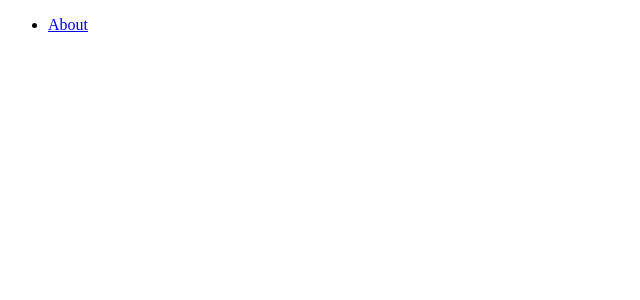
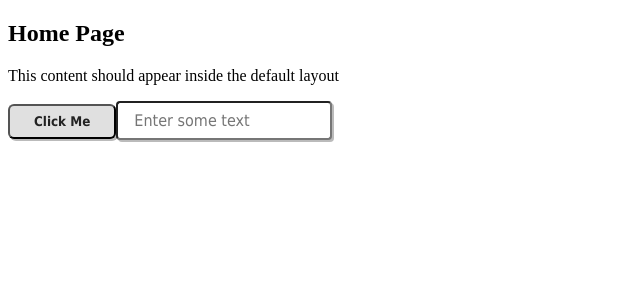
Before and after one commit to khademmilad/nuxt_todo, a Nuxt app: page / in a window 1280 px wide. Shown: the top 300 px of the page, without its empty margins (0-640 px from the left). Built offline with nearby package versions, Linux system fonts and the light colour scheme.

Commit message:
feat: add BaseButton and BaseInput components, update about and index pages, and integrate Pinia for state management

```diff
--- /dev/null
+++ b/app/components/BaseButton.vue
@@ -0,0 +1,39 @@
+<script setup lang="ts">
+const props = defineProps<{
+  type?: 'button' | 'submit' | 'reset'
+  class?: string
+  disable?: boolean
+}>();
+</script>
+
+<template>
+    <button
+        :type="props.type || 'button'"
+        :class="['windows98-btn', props.class]"
+        :disabled="props.disable"
+    >
+        <slot />
+    </button>
+</template>
+
+<style scoped>
+.windows98-btn {
+  font-family: 'Tahoma', 'Geneva', sans-serif;
+  border-width: 2px;
+  border-style: outset;
+  background: #e0e0e0;
+  color: #222;
+  box-shadow: 2px 2px 0 #bbb;
+  padding: 0.5rem 1.5rem;
+  border-radius: 6px;
+  font-weight: bold;
+  transition: background 0.1s;
+  user-select: none;
+  cursor: pointer;
+}
+
+.windows98-btn:active {
+  border-style: inset;
+  background: #d0d0d0;
+}
+</style>
--- /dev/null
+++ b/app/components/BaseInput.vue
@@ -0,0 +1,33 @@
+<script setup lang="ts">
+const props = defineProps<{
+    modalValue: string,
+    placeholder?: string,
+    class?: string
+}>();
+const emit = defineEmits(['update:modalValue'])
+</script>
+
+<template>
+<input
+    :value="props.modalValue"
+    :placeholder="props.placeholder"
+    :class="['windows98-input', props.class]"
+    @input="emit('update:modalValue', ($event.target as HTMLInputElement).value)"
+/>
+
+</template>
+
+<style scoped>
+.windows98-input {
+  font-family: 'Tahoma', 'Geneva', sans-serif;
+  border-width: 2px;
+  border-style: inset;
+  background: #fff;
+  color: #222;
+  box-shadow: 2px 2px 0 #bbb;
+  padding: 0.5rem 1rem;
+  border-radius: 4px;
+  font-size: 1rem;
+  transition: background 0.1s;
+}
+</style>
--- a/app/pages/about.vue
+++ b/app/pages/about.vue
@@ -3,4 +3,5 @@
     <p>This page will be displayed at the /about route.</p>
   </section>
   <nuxt-link to="/">Go back to Home</nuxt-link>
+  <BaseButton>Click Me about</BaseButton>
 </template>
--- a/app/pages/index.vue
+++ b/app/pages/index.vue
@@ -1,11 +1,19 @@
+<script setup lang="ts">
+const inputValue = ref('');
+
+const handleSubmit = () => {
+  alert(`Submitted value: ${inputValue.value}`);
+};
+</script>
+
 <template>
-  <header>
-    <nav>
-      <ul>
-        <li><NuxtLink to="/about">About</NuxtLink></li>
-        <!-- <li><NuxtLink to="/posts/1">Post 1</NuxtLink></li>
-        <li><NuxtLink to="/posts/2">Post 2</NuxtLink></li> -->
-      </ul>
-    </nav>
-  </header>
+  <div>
+    <h2>Home Page</h2>
+    <p>This content should appear inside the default layout</p>
+  </div>
+  <BaseButton @click="handleSubmit">Click Me</BaseButton>
+  <BaseInput
+    v-model:modalValue="inputValue"
+    placeholder="Enter some text"
+  />
 </template>
--- a/nuxt.config.ts
+++ b/nuxt.config.ts
@@ -2,6 +2,7 @@
 export default defineNuxtConfig({
   compatibilityDate: '2025-07-15',
   devtools: { enabled: true },
+
   runtimeConfig: {
     public: {
       apiBase: process.env.API_BASE || 'http://localhost:3000'
@@ -9,5 +10,7 @@ export default defineNuxtConfig({
     private: {
       apiSecret: process.env.API_SECRET || 'secret'
     }
-  }
+  },
+
+  modules: ['@pinia/nuxt']
 })
--- a/package.json
+++ b/package.json
@@ -10,7 +10,9 @@
     "postinstall": "nuxt prepare"
   },
   "dependencies": {
+    "@pinia/nuxt": "^0.11.2",
     "nuxt": "^4.1.2",
+    "pinia": "^3.0.3",
     "vue": "^3.5.22",
     "vue-router": "^4.5.1"
   },
```
Also changed, not shown: 2 other files (tests, documents, lock files or other folders).
